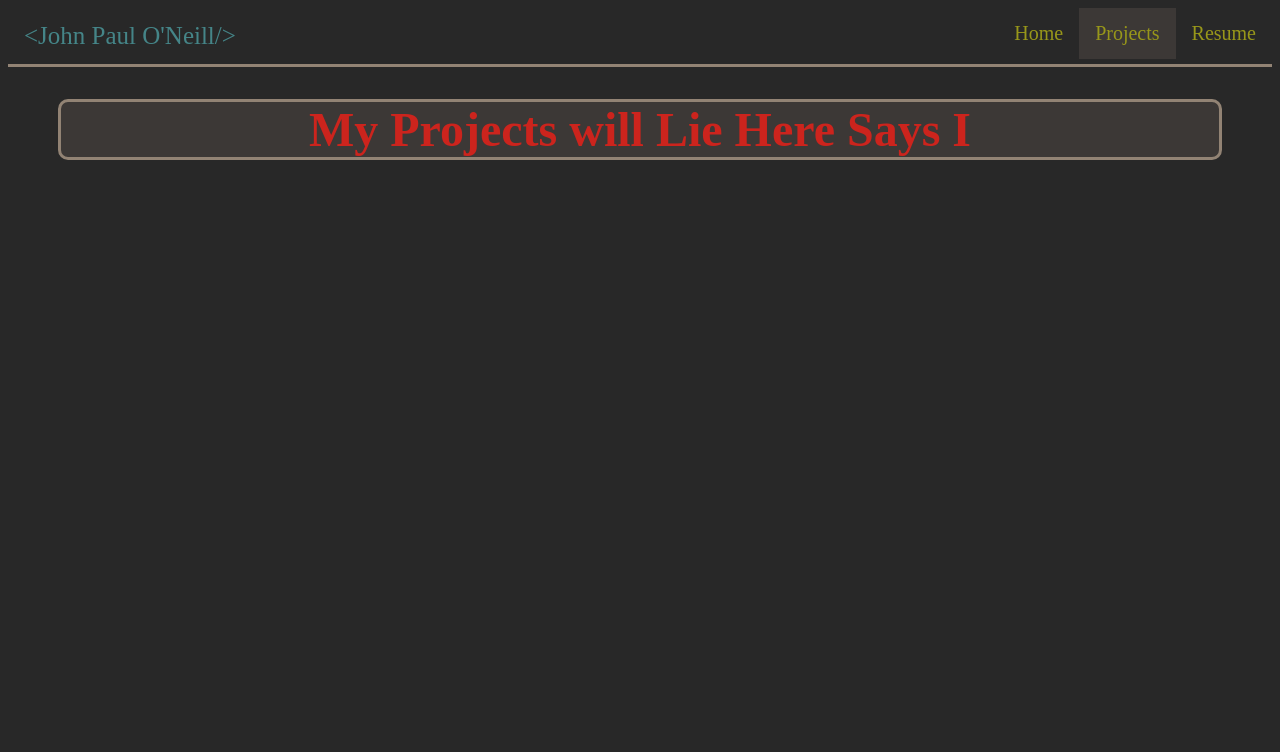
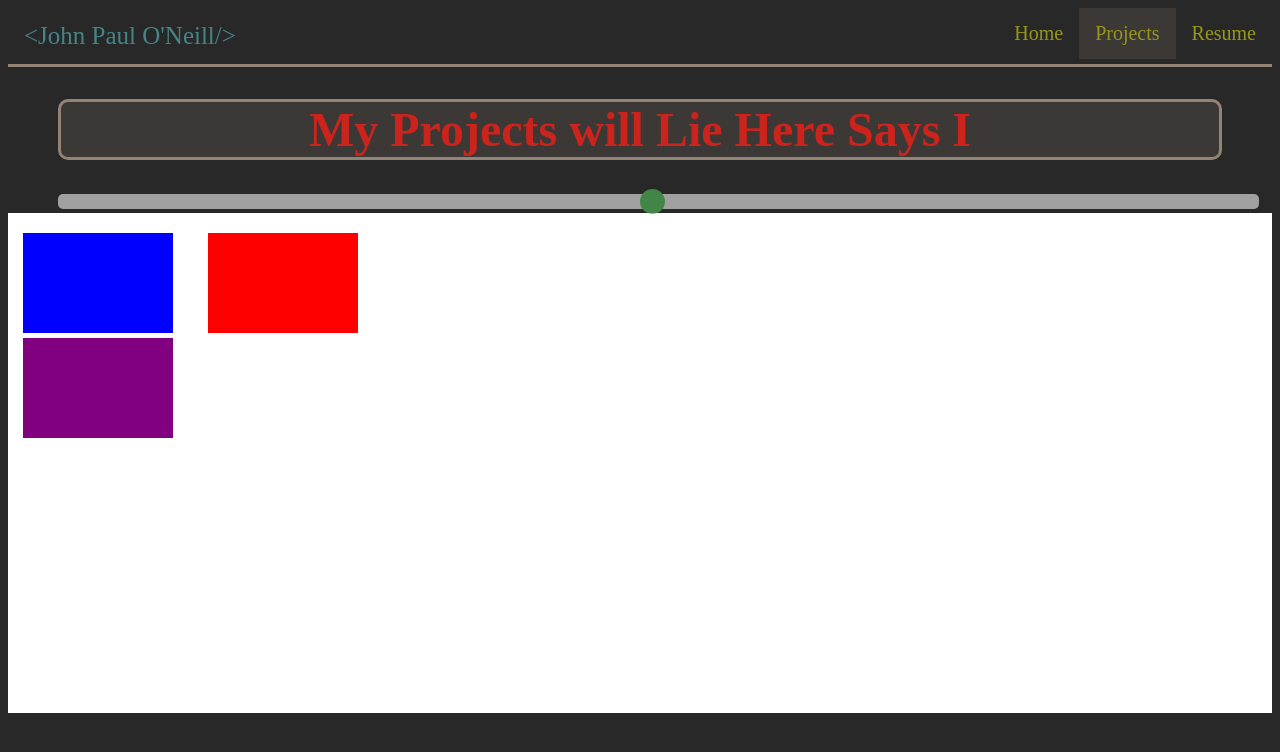
Before and after one commit to oneilljp/webjp, a plain HTML site: page projects.html in a window 1280 px wide. Drawn offline with Linux system fonts and the light colour scheme.

Commit message:
Starting w/ Javascript on Pathfinding Visualizer. Basic click detection obtained, need to add dynamic shifting with slider

```diff
--- a/projects.html
+++ b/projects.html
@@ -5,6 +5,49 @@
     <title>Projects</title>
     <link rel="stylesheet" href="styles/styles.css">
   </head>
+  <style>
+    .slidecontainer {
+      width: 100%;
+    }
+
+    .slider {
+      -webkit-appearance: none;
+      appearance: none;
+      margin-left: 50px;
+      width: 95%;
+      height: 15px;
+      border-radius: 5px;
+      background: #d3d3d3;
+      outline: none;
+      opacity: 0.7;
+      -webkit-transition: .2s;
+      transition: opacity .2s;
+    }
+
+    .slider:hover {
+      opacity: 1;
+    }
+
+    /* Non Firefox Style */
+    .slider::-webkit-slider-thumb {
+      -webkit-appearance: none;
+      appearance: none;
+      /* Slider Handle Properties */
+      width: 25px;
+      height: 25px;
+      border-radius: 50%;
+      background: #4CAF50; /* Can use url('path to png') to put in an icon instead */
+      cursor: pointer;
+    }
+
+    /* Style for FireFox */
+    .slider::-moz-range-thumb {
+      width: 25px;
+      height: 25px;
+      background: #4CAF50;
+      cursor: pointer;
+    }
+  </style>
 
   <body>
     <ul class="navbar">
@@ -17,5 +60,80 @@
     </ul>
 
     <h1>My Projects will Lie Here Says I</h1>
+    <div class ="slidecontainer">
+      <input type="range" min="1" max="100" value="50" class="slider" id="boardSize">
+    </div>
+    <canvas id="tester" width="500" height="500"></canvas>
+
+  <script>
+    var canName = "tester";
+    const canvas = document.getElementById(canName);
+    canvas.width = window.innerWidth - canvas.offsetLeft - canvas.offsetLeft;
+
+
+
+    canvas.addEventListener('click', function() { }, false);
+    const ctx = canvas.getContext('2d');
+
+
+
+    ctx.fillStyle = 'white';
+    ctx.fillRect(0, 0, canvas.width, canvas.height);
+
+    var elem = document.getElementById(canName),
+      elemLeft = elem.offsetLeft + elem.clientLeft,
+      elemTop = elem.offsetTop + elem.clientTop,
+      elements = [];
+
+    /*elem.addEventListener('click', function(event) {
+      var x = event.pageX - elemLeft,
+        y = event.pageY - elemTop;
+
+      elements.forEach(function(element) {
+        if (y > element.top && y < element.top + element.height
+          && x > element.left && x < element.left + element.width) {
+            console.log("clicked element #" + elements.indexOf(element));
+        }
+      });
+    }, false);*/
+
+    elem.addEventListener('click', function(event) {
+      var x = event.pageX - elemLeft,
+        y = event.pageY - elemTop;
+
+      for (var i = 0; i < elements.length; ++i) {
+        for (var j = 0; j < elements[i].length; ++j) {
+          if (y > elements[i][j].top && y < elements[i][j].top + elements[i][j].height
+            && x > elements[i][j].left && x < elements[i][j].left + elements[i][j].width) {
+            console.log("clicked element x:" + i + " y:" + j);
+          }
+        }
+      }
+    }, false);
+
+    function Tile(color, width, height, top, left) {
+      this.color = color;
+      this.width = width;
+      this.height = height;
+      this.top = top;
+      this.left = left;
+    }
+
+    elements.push([]);
+    elements.push([]);
+
+    elements[0].push(new Tile('blue', 150, 100, 20, 15));
+    elements[0].push(new Tile('red', 150, 100, 20, 200));
+    elements[1].push(new Tile('purple', 150, 100, 125, 15));
+
+
+    for (var i = 0; i < elements.length; ++i) {
+      for (var j = 0; j < elements[i].length; ++j) {
+        ctx.fillStyle = elements[i][j].color;
+        ctx.fillRect(elements[i][j].left, elements[i][j].top, elements[i][j].width, elements[i][j].height);
+      }
+    }
+  </script>
   </body>
+
 </html>
```
